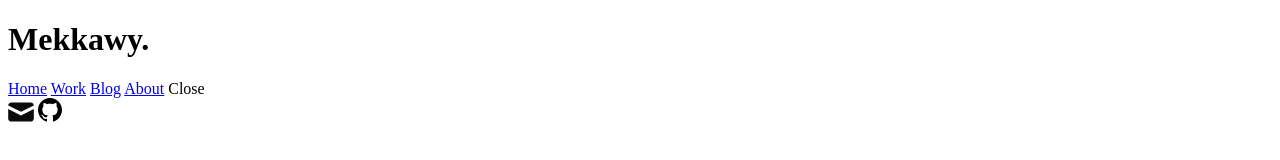
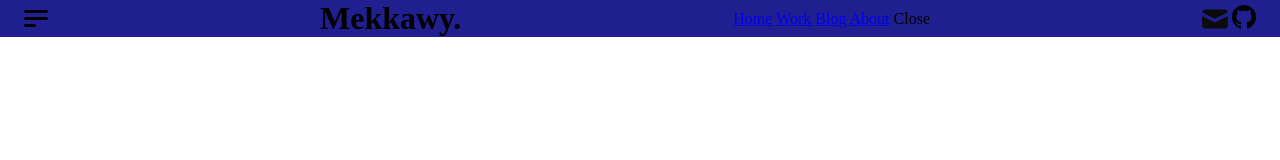
Before and after one commit to me33awy/profile, a plain HTML site: page index.html in a window 1280 px wide. Drawn offline with nearby package versions, Linux system fonts and the light colour scheme; files that its build step writes are made by us from their sources; a web font is replaced by a local one.

Commit message:
Adding header.scss file

```diff
--- a/index.html
+++ b/index.html
@@ -1,11 +1,10 @@
 <!DOCTYPE html>
 <html>
      <head>
+          <meta charset="UTF-8" />
           <meta name="description" content="" />
-    <meta name="description" content="" />
-    <title>Front-end Developer</title>
-    <title>Front-end Developer</title>
-    <link rel="stylesheet" href="./src/css/index.css" />
+          <title>Front-end Developer | Software engineer</title>
+          <link rel="stylesheet" href="./src/css/style.css" />
      </head>
      <body>
           <header class="header" id="navigation">
@@ -23,7 +22,9 @@
                     <span class="close mobile">Close</span>
                </nav>
                <div class="social desktop">
-        <a href="#"><img src="./src/assets/svg/union.svg" alt="mail" /></a>
+                    <a href="#"
+                         ><img src="./src/assets/svg/union.svg" alt="mail"
+                    /></a>
                     <a href="https://github.com/me33awy" target="_blank"
                          ><img src="./src/assets/svg/github.svg" alt="github"
                     /></a>
--- /dev/null
+++ b/src/sass/_header.scss
@@ -0,0 +1,25 @@
+@use "./colors";
+$mobileWidth: 768px;
+
+.header {
+     background: #1f1f8f;
+     display: flex;
+     padding:0 24px;
+     align-items: center;
+     justify-content: space-between;
+     #mobile-menu {
+          span {
+               height: 3px;
+               border-radius:10px;
+               width: 24px;
+               background: #000;
+               display: block;
+               &:not(:last-child) {
+                    margin-bottom: 4px;
+               }
+               &:last-child{
+                    width:50%
+               }
+          }
+     }
+}
--- a/src/sass/_headerx0h.scss
+++ /dev/null
@@ -1,98 +0,0 @@
-@use "./colors";
-$mobileWidth: 768px;
-
-.header {
-    padding: 0 134px;
-    display: flex;
-    align-items: center;
-    justify-content: space-between;
-    .mobile {
-      display: none;
-    }
-  #logo {
-    h1 {
-      font-family: work-sans;
-      color: colors.$blackColor;
-        font-size: 24px;
-        font-weight: 700;
-    }
-  }
-  .menu-links {
-    @media (min-width: $mobileWidth) {
-      position: static;
-      padding: 0;
-      display: block;
-      min-height: auto;
-      background: none;
-      display: flex;
-      align-items: center;
-      flex-direction: row;
-    }
-    position: absolute;
-    top: 0;
-    left: -100%;
-    min-height: 100vh;
-    background-color: colors.$whiteColor;
-    display: flex;
-    flex-direction: column;
-    padding: 20px 60px;
-
-    a {
-      &:not(:last-child) {
-        margin-bottom: 20px;
-        @media (min-width: $mobileWidth) {
-          margin: 0;
-        }
-        font-family: work-sans;
-        text-decoration: none;
-        font-size: 18px;
-        font-weight: 500;
-        color: colors.$mobileNavbarLinksColor;
-        position: relative;
-        @media (min-width: $mobileWidth) {
-          color: #404040;
-          margin-bottom: 0 !important;
-          &:not(:nth-child(4)) {
-            margin-right: 82px;
-          }
-          &::before {
-            content: "";
-            width: 0%;
-            height: 4px;
-            position: absolute;
-            bottom: -6px;
-            left: 0;
-          }
-          &:hover {
-            color: #000000;
-            &::before {
-              width: 100%;
-              background-color: #000000;
-            }
-          }
-        }
-      }
-    }
-    span {
-      color: red;
-      cursor: pointer;
-      font-weight: 700;
-      @media (min-width: $mobileWidth) {
-        display: none;
-      }
-    }
-  }
-  .social {
-    display: none;
-    @media (min-width: $mobileWidth) {
-      display: none;
-      display: flex;
-      align-items: center;
-      justify-content: center;
-      gap: 40px;
-    }
-  }
-}
-.open {
-  left: 0 !important;
-}
--- a/src/sass/_headerx1h.scss
+++ /dev/null
@@ -1,58 +0,0 @@
-@use "./colors";
-.header{
-	display: flex;
-	#mobile-menu{
-		display: flex;
-	    flex-direction: column;
-	    align-items: flex-start;
-	    justify-content: center;
-	    cursor: pointer;
-	    margin-right: 11px;
-	    span {
-	      display: block;
-	      width: 16px;
-	      height: 2px;
-	      background-color: colors.$blackColor;
-	      border-radius: 5px;
-	      &:not(:last-child) {
-	        margin-bottom: 4px;
-	      }
-	      &:last-child {
-	        width: 50%;
-	      }
-	    }
-	}
-	#logo {
-    	h1 {
-	      font-family: work-sans;
-	      font-size: 16px;
-	      font-weight: 600;
-	      color: colors.$blackColor;
-	      }
-	}
-	.menu-links{
-		position: absolute;
-	    top: 0;
-	    left: -100%;
-	    min-height: 100vh;
-	    background-color: colors.$whiteColor;
-	    display: flex;
-	    flex-direction: column;
-	    padding: 20px 60px;
-	    a {
-      &:not(:last-child) {
-        margin-bottom: 20px;
-        font-family: work-sans;
-        text-decoration: none;
-        font-size: 18px;
-        font-weight: 500;
-        color: colors.$mobileNavbarLinksColor;
-        position: relative;
-        }
-        }
-	}
-}
-
-.open{
-	left : 0 !important;
-}
--- a/src/sass/index.scss
+++ b/src/sass/index.scss
@@ -1,3 +1,4 @@
+@forward "header";
 @font-face {
   font-family: "work-sans";
   src: url("../assets/fonts/Work_Sans/WorkSans-VariableFont_wght.ttf");
@@ -8,11 +9,14 @@
 *::after {
   box-sizing: border-box;
   transition: all 0.3s;
+  margin:0;
+  padding:0;
 }
 
 html,
 body {
-  font-family: work-sans;
+     font-family:"work-sans";
+     // font-size:10px;
 }
 img {
   max-width: 100%;
```
Also changed, not shown: src/js/header.js (deleted, +0 -29 lines), src/css/indexx0h.css (deleted), src/css/indexx1h.css (deleted), src/css/style.css (added), 2 other files. Lines whose indentation alone changed are shown as unchanged.
